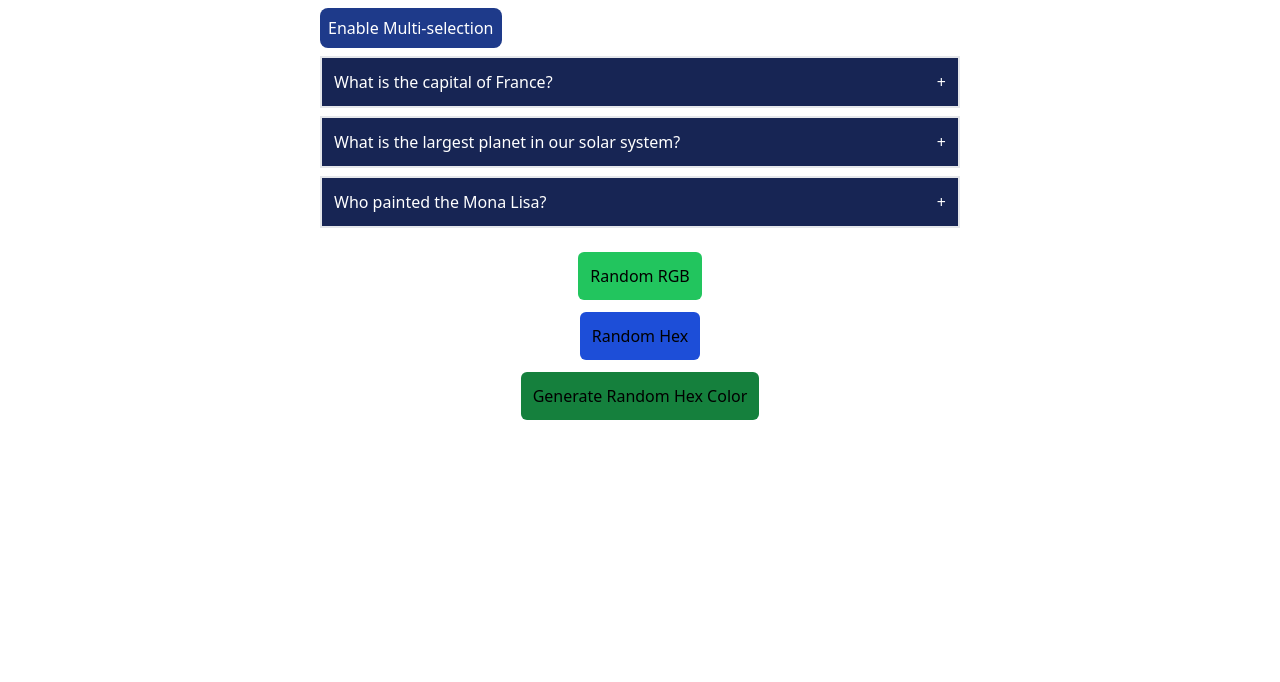
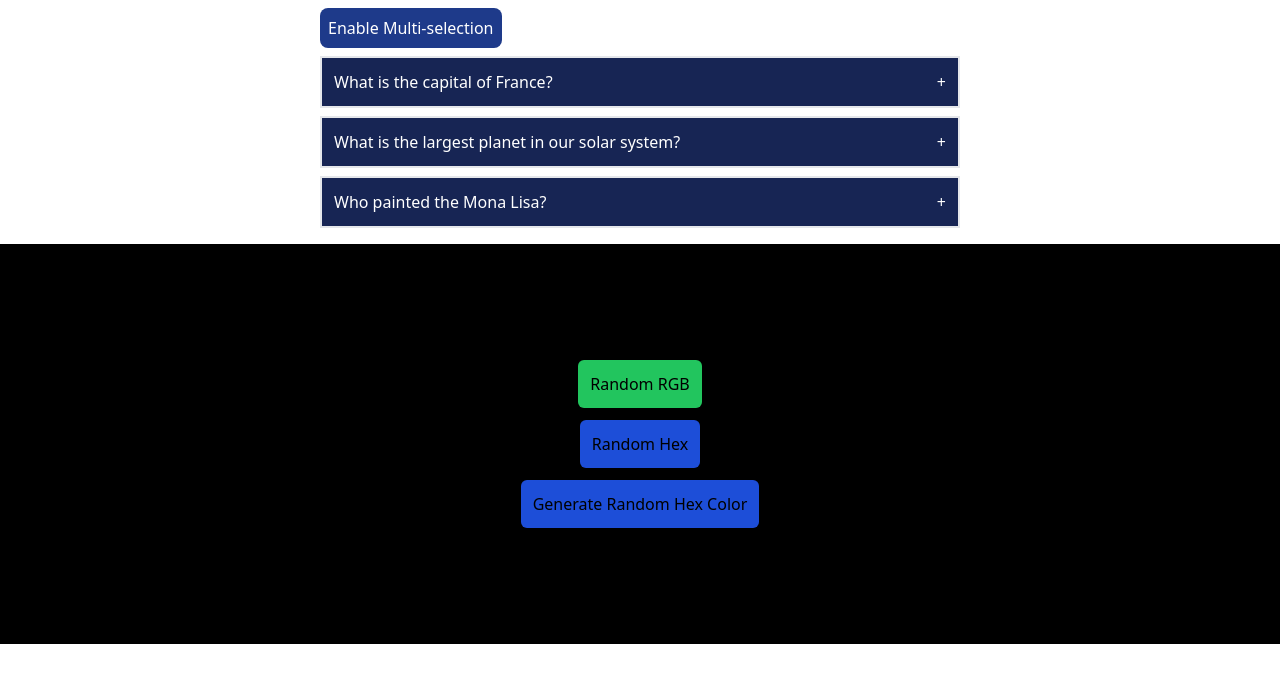
Before and after one commit to asterisktotle/react_freecodecamp, a Next.js app: page / in a window 1280 px wide. Shown: the top 682 px of the page. Built offline with nearby package versions, Linux system fonts and the light colour scheme.

Commit message:
randomColor done

```diff
--- a/components/RandomColor.tsx
+++ b/components/RandomColor.tsx
@@ -4,7 +4,7 @@ import React, { useState } from 'react';
 
 const RandomColor = () => {
 	const [typeColor, setTypeColor] = useState('Hex');
-	const [color, setColor] = useState('#b646de');
+	const [color, setColor] = useState('#000000');
 
 	const randomColorUtility = (length) => {
 		return Math.floor(Math.random() * length);
@@ -34,31 +34,39 @@ const RandomColor = () => {
 			const randomIndex = randomColorUtility(hexCode.length);
 			hexColor += hexCode[randomIndex];
 		}
-
 		setColor(hexColor);
-		console.log(hexColor);
 	};
 
 	const generateRgbClr = () => {
-		// const randomizer = Math.floor(Math.random() * )
+		const r = randomColorUtility(256);
+		const g = randomColorUtility(256);
+		const b = randomColorUtility(256);
+
+		setColor(`rgb(${r}, ${g}, ${b})`);
+		console.log('rgb click');
 	};
 
 	return (
-		<div className={`flex flex-col items-center p-2 h-2/4 gap-3 bg-[${color}]`}>
+		<div
+			className="flex flex-col items-center justify-center p-2 h-2/4 gap-3"
+			style={{ backgroundColor: color }}
+		>
 			<button
-				className="bg-green-500 p-3 rounded-md"
+				className=" mix-blend-plus-darker bg-green-500 p-3 rounded-md"
 				onClick={() => setTypeColor('RGB')}
 			>
 				Random RGB
 			</button>
 			<button
-				className="bg-blue-700 p-3 rounded-md"
+				className="mix-blend-plus-darker bg-blue-700 p-3 rounded-md"
 				onClick={() => setTypeColor('Hex')}
 			>
 				Random Hex
 			</button>
 			<button
-				className="bg-green-700 p-3 rounded-md"
+				className={`p-3 rounded-md ${
+					typeColor === 'Hex' ? 'bg-blue-700' : 'bg-green-500'
+				}`}
 				onClick={
 					typeColor === 'Hex' ? () => generateHexClr() : () => generateRgbClr()
 				}
```
